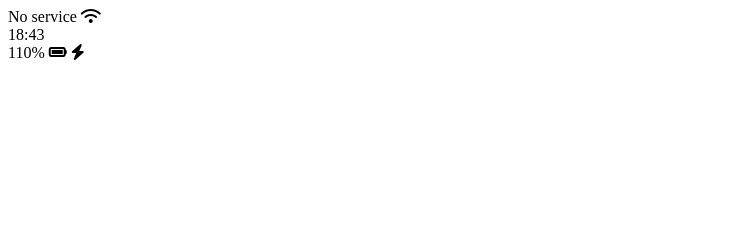
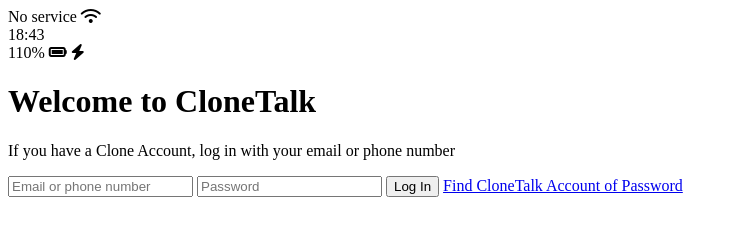
Before and after one commit to MinjuKwak01/Clone-coding, a plain HTML site: page index.html in a window 1280 px wide. Shown: the whole page, without its empty margins (0-738 px from the left). Drawn offline with Linux system fonts and the light colour scheme.

Commit message:
Add log-in screen

```diff
--- a/index.html
+++ b/index.html
@@ -20,6 +20,23 @@
         <i class="fas fa-bolt"></i>
       </div>
     </div>
+
+    <header class="welcome-header">
+      <!-- 이 헤더가 어떤 헤더인지 css에게 알려주기 위해 클래스 작성-->
+      <h1 class="welcome-header__title">Welcome to CloneTalk</h1>
+      <p class="welcome-header__text">
+        If you have a Clone Account, log in with your email or phone number
+      </p>
+    </header>
+
+    <form id="login-form">
+      <!-- 웹페이지에서 입력양식 -->
+      <input type="text" placeholder="Email or phone number" />
+      <input type="password" placeholder="Password" />
+      <input type="submit" value="Log In" />
+      <a href="#">Find CloneTalk Account of Password</a>
+    </form>
+
     <script
       src="https://kit.fontawesome.com/6478f529f2.js"
       crossorigin="anonymous"
```
